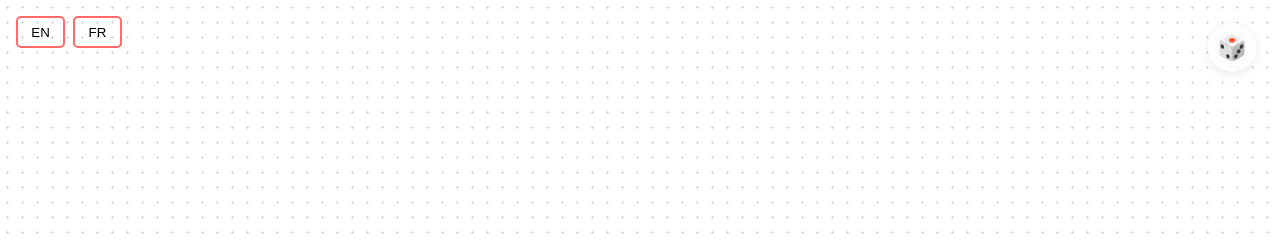
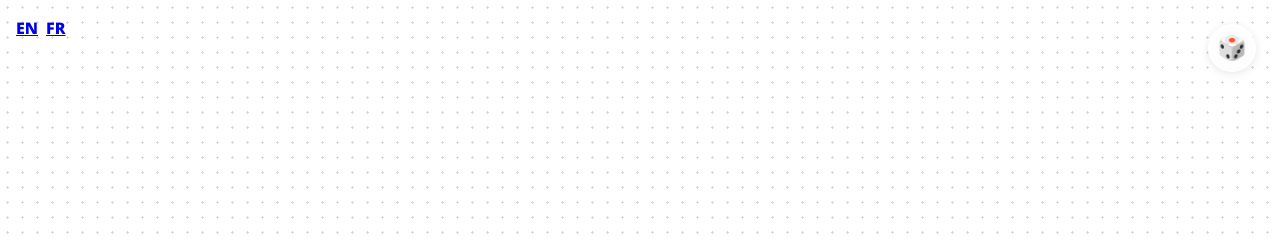
Before and after one commit to Bastien2203/portfolio, a website built with Vite: page index.html in a window 1280 px wide. Shown: the top 244 px of the page. Built offline with nearby package versions, Linux system fonts and the light colour scheme.

Commit message:
feat: update language switcher to use links for improved navigation

```diff
--- a/index.html
+++ b/index.html
@@ -85,8 +85,8 @@
     </nav>
 
     <div class="language-switcher">
-        <button data-lang="en">EN</button>
-        <button data-lang="fr">FR</button>
+        <a href="/en" hreflang="en">EN</a>
+        <a href="/fr" hreflang="fr">FR</a>
       </div>
 
     <script src="script.js" defer></script>
```
